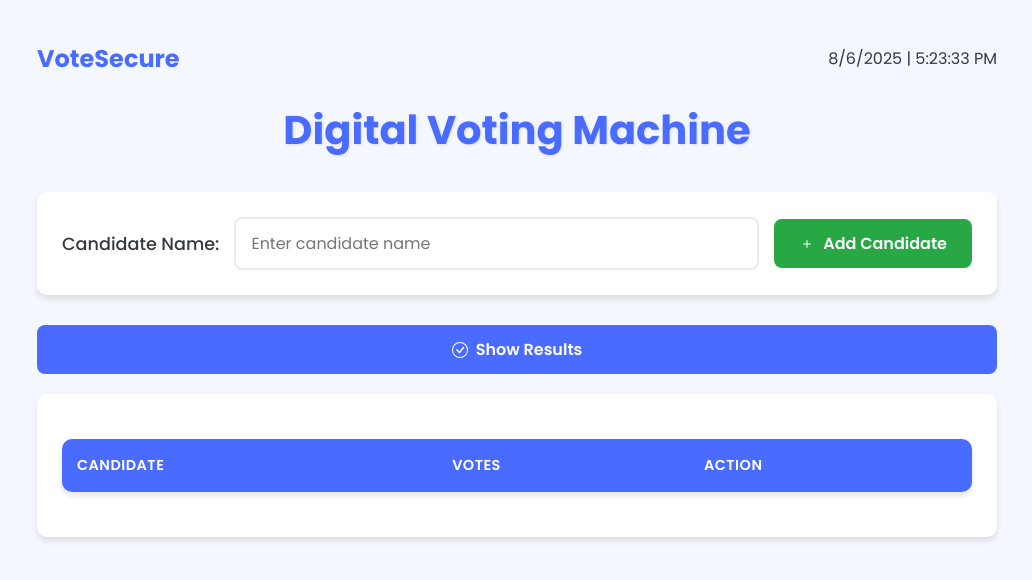
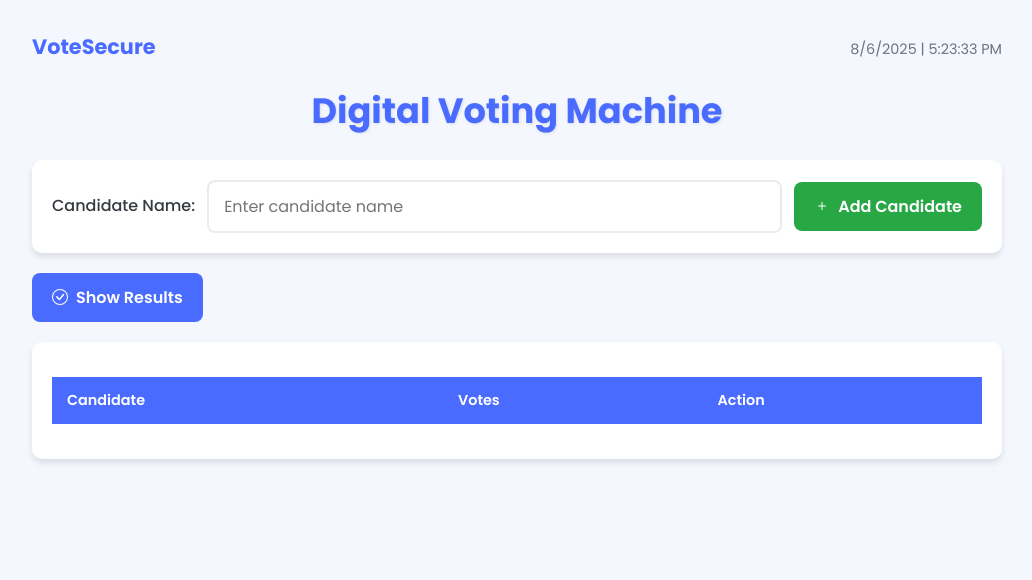
Before and after one commit to abcdjjejejsj/voting_machine, a plain HTML site: page index.html in a window 1280 px wide. Shown: the whole page, without its empty margins (123-1155 px from the left). Drawn offline with Linux system fonts and the light colour scheme.

Commit message:
Update index.html

```diff
--- a/index.html
+++ b/index.html
@@ -29,21 +29,21 @@
             background-color: #f5f7ff;
             color: var(--dark);
             line-height: 1.6;
-            padding: 20px;
+            padding: 15px;
         }
 
         .container {
             max-width: 1000px;
             margin: 0 auto;
-            padding: 20px;
+            padding: 15px;
         }
 
         h1 {
             text-align: center;
             color: var(--primary);
-            margin-bottom: 30px;
+            margin-bottom: 20px;
             font-weight: 700;
-            font-size: 2.5rem;
+            font-size: 1.8rem;
             text-shadow: 1px 1px 3px rgba(0, 0, 0, 0.1);
         }
 
@@ -51,24 +51,25 @@
             background-color: var(--light);
             border-radius: 10px;
             box-shadow: var(--shadow);
-            padding: 25px;
-            margin-bottom: 30px;
+            padding: 20px;
+            margin-bottom: 20px;
+            overflow: hidden;
         }
 
         .input-group {
             display: flex;
-            gap: 15px;
-            align-items: center;
+            flex-direction: column;
+            gap: 12px;
         }
 
         label {
-            font-size: 1.1rem;
+            font-size: 1rem;
             font-weight: 500;
             color: var(--dark);
         }
 
         input {
-            flex: 1;
+            width: 100%;
             padding: 12px 15px;
             border: 2px solid #e9ecef;
             border-radius: 8px;
@@ -83,7 +84,7 @@
         }
 
         button {
-            padding: 12px 25px;
+            padding: 12px 20px;
             border: none;
             border-radius: 8px;
             font-size: 1rem;
@@ -94,6 +95,7 @@
             align-items: center;
             justify-content: center;
             gap: 8px;
+            width: 100%;
         }
 
         button:hover {
@@ -108,41 +110,46 @@
         #add {
             background-color: var(--success);
             color: white;
+            margin-top: 10px;
         }
 
         #result {
             background-color: var(--primary);
             color: white;
             margin-bottom: 20px;
+        }
+
+        .table-container {
             width: 100%;
+            overflow-x: auto;
+            -webkit-overflow-scrolling: touch;
+            border-radius: 10px;
+            margin: 15px 0;
         }
 
         table {
             width: 100%;
             border-collapse: separate;
             border-spacing: 0;
-            margin: 20px 0;
             background-color: var(--light);
-            border-radius: 10px;
-            overflow: hidden;
-            box-shadow: var(--shadow);
+            min-width: 600px; /* Ensures table doesn't get too narrow */
         }
 
         th {
             background-color: var(--primary);
             color: white;
-            padding: 15px;
+            padding: 12px 15px;
             text-align: left;
             font-weight: 600;
-            text-transform: uppercase;
             font-size: 0.9rem;
-            letter-spacing: 0.5px;
+            white-space: nowrap;
         }
 
         td {
-            padding: 15px;
+            padding: 12px 15px;
             border-bottom: 1px solid #e9ecef;
-            font-size: 1rem;
+            font-size: 0.95rem;
+            white-space: nowrap;
         }
 
         tr:last-child td {
@@ -156,9 +163,11 @@
         .vote-btn {
             background-color: var(--accent);
             color: white;
-            padding: 8px 15px;
+            padding: 8px 12px;
             border-radius: 6px;
             font-weight: 500;
+            font-size: 0.9rem;
+            white-space: nowrap;
         }
 
         .vote-count {
@@ -170,28 +179,51 @@
             display: flex;
             justify-content: space-between;
             align-items: center;
-            margin-bottom: 20px;
+            margin-bottom: 15px;
+            flex-wrap: wrap;
         }
 
         .logo {
             font-weight: 700;
             color: var(--primary);
-            font-size: 1.5rem;
+            font-size: 1.3rem;
+            margin-bottom: 5px;
         }
 
-        @media (max-width: 768px) {
+        #time {
+            font-size: 0.9rem;
+            color: #6c757d;
+        }
+
+        @media (min-width: 768px) {
+            h1 {
+                font-size: 2.2rem;
+            }
+
             .input-group {
-                flex-direction: column;
-                align-items: stretch;
+                flex-direction: row;
+                align-items: center;
+            }
+
+            input {
+                width: auto;
+                flex: 1;
             }
 
             button {
-                width: 100%;
+                width: auto;
+            }
+
+            #add {
+                margin-top: 0;
+            }
+
+            .table-container {
+                overflow-x: visible;
             }
 
             table {
-                display: block;
-                overflow-x: auto;
+                min-width: auto;
             }
         }
     </style>
@@ -228,6 +260,7 @@
         </button>
 
         <div class="card">
+            <div class="table-container">
                 <table>
                     <tbody id="tb">
                         <tr>
@@ -237,6 +270,7 @@
                         </tr>
                     </tbody>
                 </table>
+            </div>
         </div>
     </div>
 
```
Lines whose indentation alone changed are shown as unchanged.
